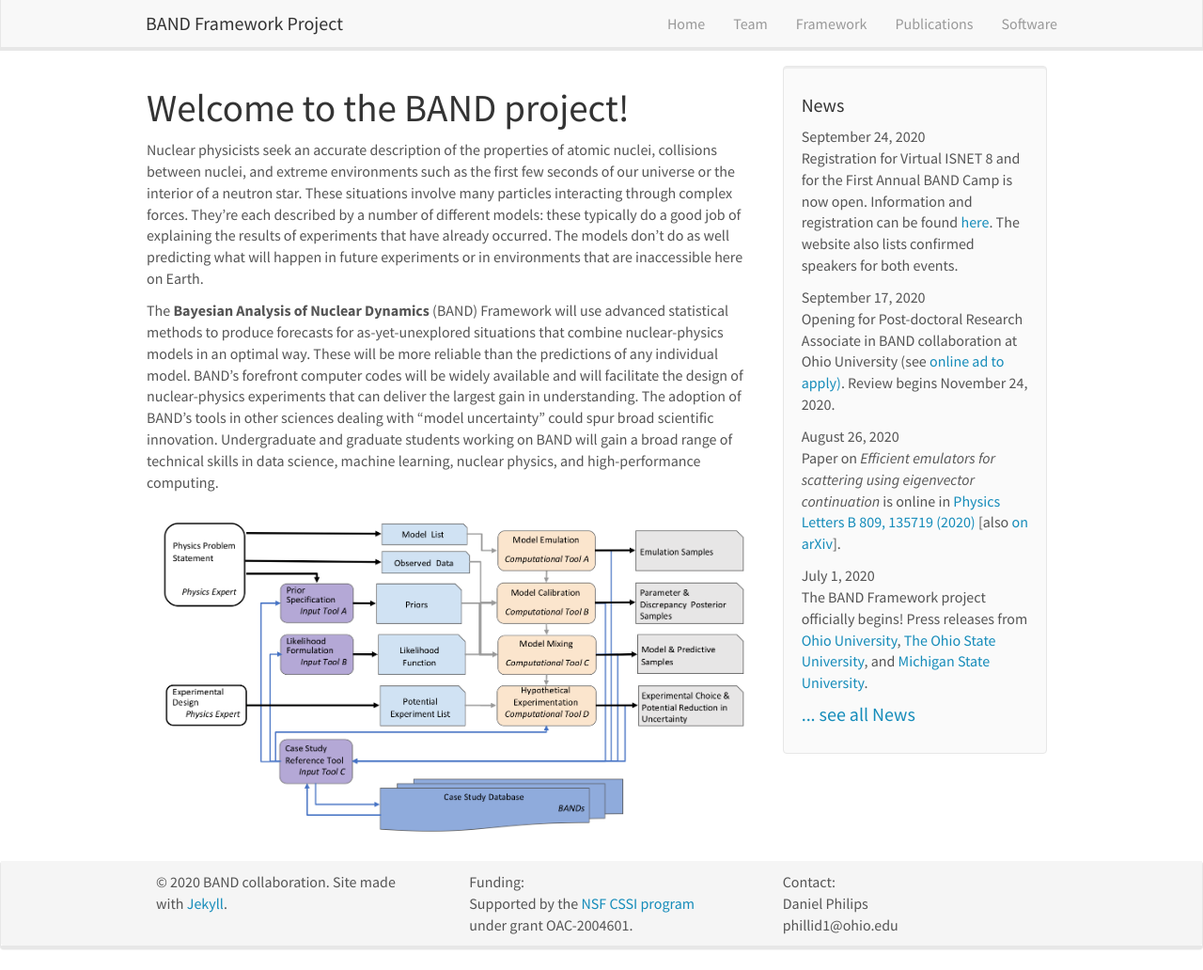
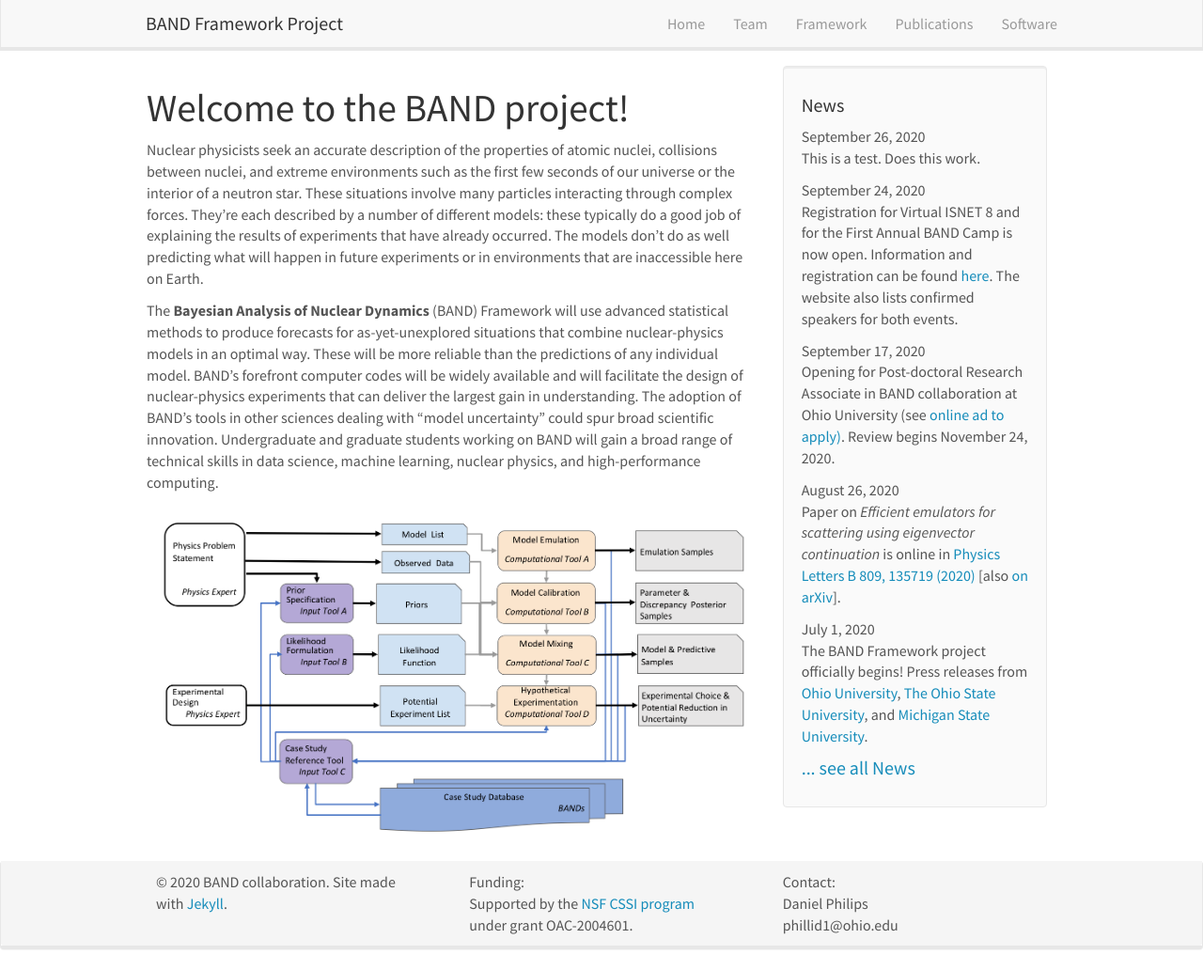
Before and after one commit to bandframework/bandframework.github.io, a Jekyll site: the page built from _pages/home.md, in a window 1280 px wide and 1032 px high. Shown: the whole window at 94% size. Built offline with Jekyll 4.4.1, drawn with Linux system fonts in a browser that asks for light colours; nearby versions of some CDN libraries.

Commit message:
Making a test entry for News.

```diff
--- a/_data/news.yml
+++ b/_data/news.yml
@@ -1,3 +1,8 @@
+- date: September 26, 2020
+  headline: >
+    This is a test.
+    Does this work.
+
 - date: September 24, 2020
   headline: >
     Registration for Virtual ISNET 8 and for the First Annual BAND Camp is now open.
```
